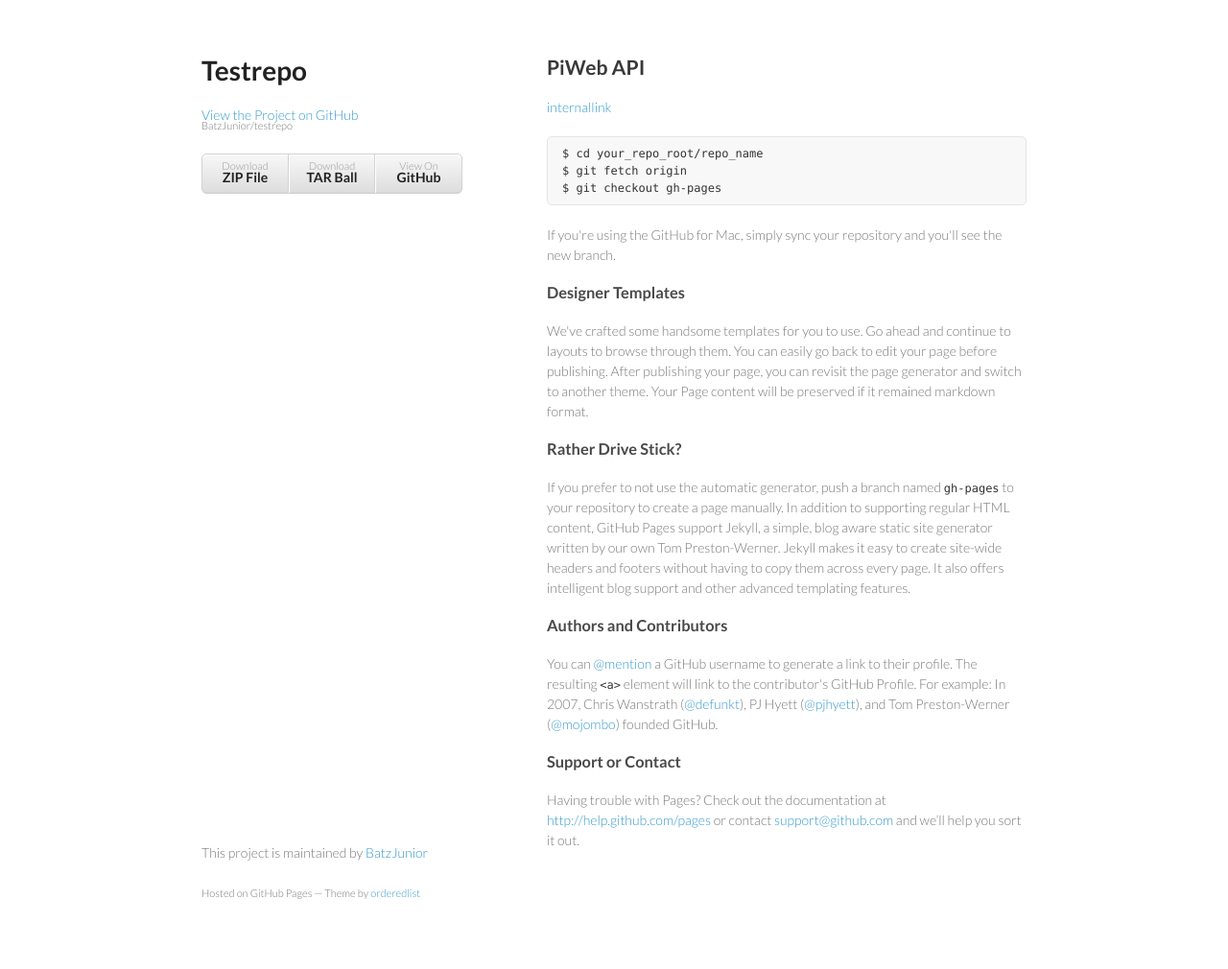
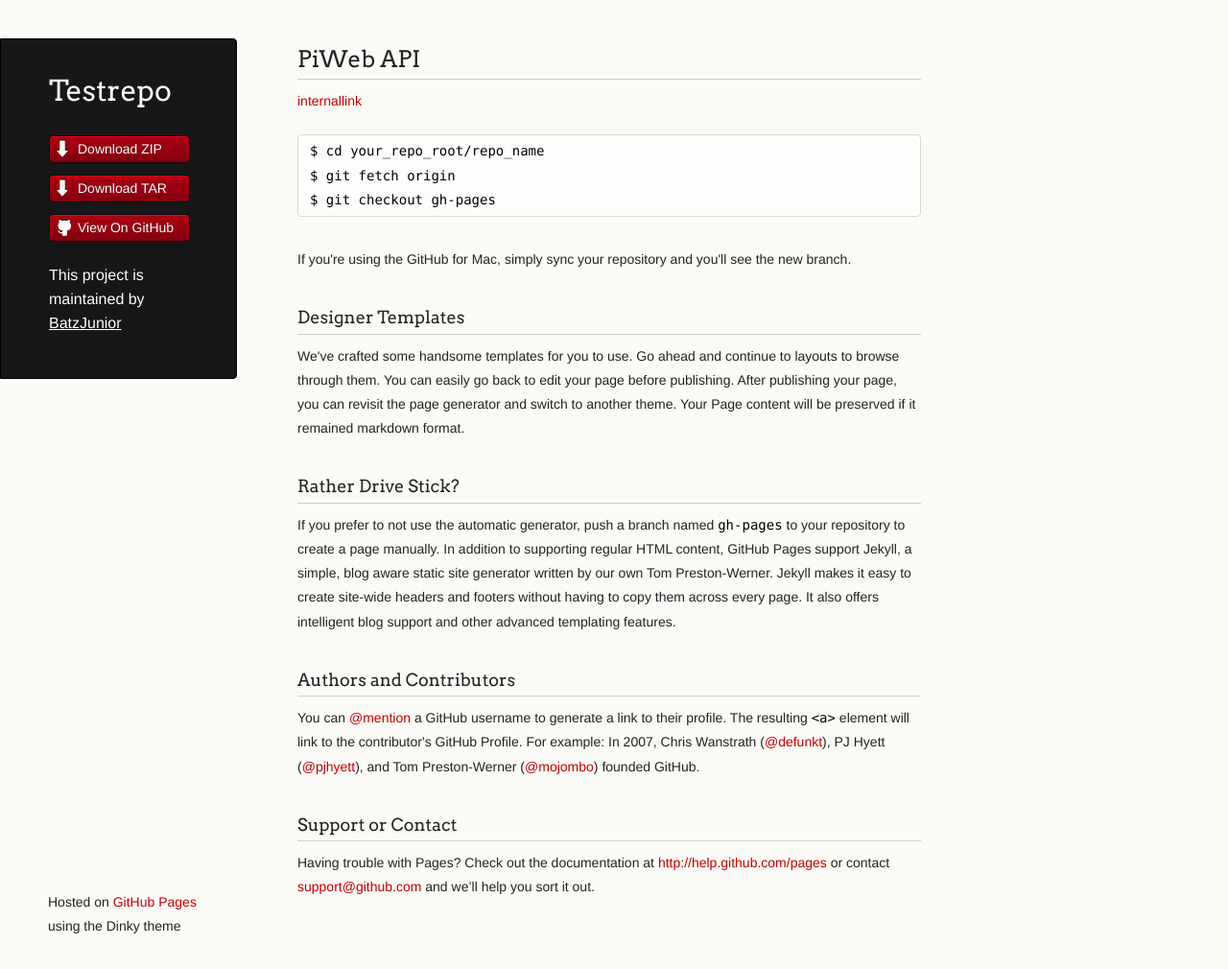
Before and after one commit to BatzJunior/testrepo, a Jekyll site: the page index.html, which Jekyll copies as it is, in a window 1280 px wide and 1010 px high. Shown: the whole window at 96% size. Built offline with Jekyll 4.4.1, drawn with Linux system fonts in a browser that asks for light colours.

```diff
--- a/index.html
+++ b/index.html
@@ -7,6 +7,7 @@
 
     <link rel="stylesheet" href="stylesheets/styles.css">
     <link rel="stylesheet" href="stylesheets/pygment_trac.css">
+    <script src="javascripts/scale.fix.js"></script>
     <meta name="viewport" content="width=device-width, initial-scale=1, user-scalable=no">
     <!--[if lt IE 9]>
     <script src="//html5shiv.googlecode.com/svn/trunk/html5.js"></script>
@@ -15,17 +16,18 @@
   <body>
     <div class="wrapper">
       <header>
-        <h1>Testrepo</h1>
-        <p></p>
+        <h1 class="header">Testrepo</h1>
+        <p class="header"></p>
 
-        <p class="view"><a href="https://github.com/BatzJunior/testrepo">View the Project on GitHub <small>BatzJunior/testrepo</small></a></p>
+        <ul>
+          <li class="download"><a class="buttons" href="https://github.com/BatzJunior/testrepo/zipball/master">Download ZIP</a></li>
+          <li class="download"><a class="buttons" href="https://github.com/BatzJunior/testrepo/tarball/master">Download TAR</a></li>
+          <li><a class="buttons github" href="https://github.com/BatzJunior/testrepo">View On GitHub</a></li>
+        </ul>
+
+        <p class="header">This project is maintained by <a class="header name" href="https://github.com/BatzJunior">BatzJunior</a></p>
 
 
-        <ul>
-          <li><a href="https://github.com/BatzJunior/testrepo/zipball/master">Download <strong>ZIP File</strong></a></li>
-          <li><a href="https://github.com/BatzJunior/testrepo/tarball/master">Download <strong>TAR Ball</strong></a></li>
-          <li><a href="https://github.com/BatzJunior/testrepo">View On <strong>GitHub</strong></a></li>
-        </ul>
       </header>
       <section>
         <h2>
@@ -61,11 +63,10 @@
 <p>Having trouble with Pages? Check out the documentation at <a href="http://help.github.com/pages">http://help.github.com/pages</a> or contact <a href="mailto:support@github.com">support@github.com</a> and we’ll help you sort it out.</p>
       </section>
       <footer>
-        <p>This project is maintained by <a href="https://github.com/BatzJunior">BatzJunior</a></p>
-        <p><small>Hosted on GitHub Pages &mdash; Theme by <a href="https://github.com/orderedlist">orderedlist</a></small></p>
+        <p><small>Hosted on <a href="http://pages.github.com">GitHub Pages</a> using the Dinky theme</small></p>
       </footer>
     </div>
-    <script src="javascripts/scale.fix.js"></script>
+    <!--[if !IE]><script>fixScale(document);</script><![endif]-->
 
   </body>
 </html>
--- a/javascripts/scale.fix.js
+++ b/javascripts/scale.fix.js
@@ -1,17 +1,20 @@
-var metas = document.getElementsByTagName('meta');
-var i;
-if (navigator.userAgent.match(/iPhone/i)) {
-  for (i=0; i<metas.length; i++) {
-    if (metas[i].name == "viewport") {
-      metas[i].content = "width=device-width, minimum-scale=1.0, maximum-scale=1.0";
-    }
-  }
-  document.addEventListener("gesturestart", gestureStart, false);
-}
-function gestureStart() {
-  for (i=0; i<metas.length; i++) {
-    if (metas[i].name == "viewport") {
-      metas[i].content = "width=device-width, minimum-scale=0.25, maximum-scale=1.6";
-    }
-  }
-}
+fixScale = function(doc) {
+
+	var addEvent = 'addEventListener',
+	    type = 'gesturestart',
+	    qsa = 'querySelectorAll',
+	    scales = [1, 1],
+	    meta = qsa in doc ? doc[qsa]('meta[name=viewport]') : [];
+
+	function fix() {
+		meta.content = 'width=device-width,minimum-scale=' + scales[0] + ',maximum-scale=' + scales[1];
+		doc.removeEventListener(type, fix, true);
+	}
+
+	if ((meta = meta[meta.length - 1]) && addEvent in doc) {
+		fix();
+		scales = [.25, 1.6];
+		doc[addEvent](type, fix, true);
+	}
+
+};
--- a/stylesheets/styles.css
+++ b/stylesheets/styles.css
@@ -1,186 +1,336 @@
-@import url(https://fonts.googleapis.com/css?family=Lato:300italic,700italic,300,700);
+@import url(https://fonts.googleapis.com/css?family=Arvo:400,700,400italic);
+
+/* MeyerWeb Reset */
+
+html, body, div, span, applet, object, iframe,
+h1, h2, h3, h4, h5, h6, p, blockquote, pre,
+a, abbr, acronym, address, big, cite, code,
+del, dfn, em, img, ins, kbd, q, s, samp,
+small, strike, strong, sub, sup, tt, var,
+b, u, i, center,
+dl, dt, dd, ol, ul, li,
+fieldset, form, label, legend,
+table, caption, tbody, tfoot, thead, tr, th, td,
+article, aside, canvas, details, embed,
+figure, figcaption, footer, header, hgroup,
+menu, nav, output, ruby, section, summary,
+time, mark, audio, video {
+  margin: 0;
+  padding: 0;
+  border: 0;
+  font: inherit;
+  vertical-align: baseline;
+}
+
+
+/* Base text styles */
 
 body {
-  padding:50px;
-  font:14px/1.5 Lato, "Helvetica Neue", Helvetica, Arial, sans-serif;
-  color:#777;
-  font-weight:300;
+  padding:10px 50px 0 0;
+  font-family:"Helvetica Neue", Helvetica, Arial, sans-serif;
+	font-size: 14px;
+	color: #232323;
+	background-color: #FBFAF7;
+	margin: 0;
+	line-height: 1.8em;
+	-webkit-font-smoothing: antialiased;
+
 }
 
 h1, h2, h3, h4, h5, h6 {
-  color:#222;
-  margin:0 0 20px;
+  color:#232323;
+  margin:36px 0 10px;
 }
 
-p, ul, ol, table, pre, dl {
-  margin:0 0 20px;
+p, ul, ol, table, dl {
+  margin:0 0 22px;
 }
 
 h1, h2, h3 {
-  line-height:1.1;
+	font-family: Arvo, Monaco, serif;
+  line-height:1.3;
+	font-weight: normal;
+}
+
+h1,h2, h3 {
+	display: block;
+	border-bottom: 1px solid #ccc;
+	padding-bottom: 5px;
 }
 
 h1 {
-  font-size:28px;
+	font-size: 30px;
 }
 
 h2 {
-  color:#393939;
+	font-size: 24px;
 }
 
-h3, h4, h5, h6 {
-  color:#494949;
+h3 {
+	font-size: 18px;
+}
+
+h4, h5, h6 {
+	font-family: Arvo, Monaco, serif;
+	font-weight: 700;
 }
 
 a {
-  color:#39c;
-  font-weight:400;
+  color:#C30000;
+  font-weight:200;
   text-decoration:none;
 }
 
-a small {
-  font-size:11px;
-  color:#777;
-  margin-top:-0.6em;
-  display:block;
+a:hover {
+	text-decoration: underline;
 }
 
-.wrapper {
-  width:860px;
-  margin:0 auto;
+a small {
+	font-size: 12px;
+}
+
+em {
+	font-style: italic;
+}
+
+strong {
+  font-weight:700;
+}
+
+ul {
+  list-style: inside;
+  padding-left: 25px;
+}
+
+ol {
+  list-style: decimal inside;
+  padding-left: 20px;
 }
 
 blockquote {
-  border-left:1px solid #e5e5e5;
-  margin:0;
-  padding:0 0 0 20px;
-  font-style:italic;
+  margin: 0;
+  padding: 0 0 0 20px;
+  font-style: italic;
 }
 
+dl, dt, dd, dl p {
+	font-color: #444;
+}
+
+dl dt {
+  font-weight: bold;
+}
+
+dl dd {
+  padding-left: 20px;
+  font-style: italic;
+}
+
+dl p {
+  padding-left: 20px;
+  font-style: italic;
+}
+
+hr {
+  border:0;
+  background:#ccc;
+  height:1px;
+  margin:0 0 24px;
+}
+
+/* Images */
+
+img {
+  position: relative;
+  margin: 0 auto;
+  max-width: 650px;
+  padding: 5px;
+  margin: 10px 0 32px 0;
+  border: 1px solid #ccc;
+}
+
+p img {
+  display: inline;
+  margin: 0;
+  padding: 0;
+  vertical-align: middle;
+  text-align: center;
+  border: none;
+}
+
+/* Code blocks */
+
 code, pre {
-  font-family:Monaco, Bitstream Vera Sans Mono, Lucida Console, Terminal;
-  color:#333;
-  font-size:12px;
+	font-family: Monaco, "Bitstream Vera Sans Mono", "Lucida Console", Terminal, monospace;
+  color:#000;
+  font-size:14px;
 }
 
 pre {
-  padding:8px 15px;
-  background: #f8f8f8;
-  border-radius:5px;
-  border:1px solid #e5e5e5;
-  overflow-x: auto;
+	padding: 4px 12px;
+  background: #FDFEFB;
+  border-radius:4px;
+  border:1px solid #D7D8C8;
+  overflow: auto;
+  overflow-y: hidden;
+	margin-bottom: 32px;
+}
+
+
+/* Tables */
+
+table {
+  width:100%;
 }
 
 table {
-  width:100%;
-  border-collapse:collapse;
+  border: 1px solid #ccc;
+  margin-bottom: 32px;
+  text-align: left;
+ }
+
+th {
+  font-family: 'Arvo', Helvetica, Arial, sans-serif;
+	font-size: 18px;
+	font-weight: normal;
+  padding: 10px;
+  background: #232323;
+  color: #FDFEFB;
+ }
+
+td {
+  padding: 10px;
+	background: #ccc;
+ }
+
+
+/* Wrapper */
+.wrapper {
+  width:960px;
 }
 
-th, td {
-  text-align:left;
-  padding:5px 10px;
-  border-bottom:1px solid #e5e5e5;
+
+/* Header */
+
+header {
+	background-color: #171717;
+	color: #FDFDFB;
+  width:170px;
+  float:left;
+  position:fixed;
+	border: 1px solid #000;
+	-webkit-border-top-right-radius: 4px;
+	-webkit-border-bottom-right-radius: 4px;
+	-moz-border-radius-topright: 4px;
+	-moz-border-radius-bottomright: 4px;
+	border-top-right-radius: 4px;
+	border-bottom-right-radius: 4px;
+	padding: 34px 25px 22px 50px;
+	margin: 30px 25px 0 0;
+	-webkit-font-smoothing: antialiased;
 }
 
-dt {
-  color:#444;
-  font-weight:700;
+p.header {
+	font-size: 16px;
 }
 
-th {
-  color:#444;
+h1.header {
+	font-family: Arvo, sans-serif;
+	font-size: 30px;
+	font-weight: 300;
+	line-height: 1.3em;
+	border-bottom: none;
+	margin-top: 0;
 }
 
-img {
-  max-width:100%;
+
+h1.header, a.header, a.name, header a{
+	color: #fff;
 }
 
-header {
-  width:270px;
-  float:left;
-  position:fixed;
+a.header {
+	text-decoration: underline;
+}
+
+a.name {
+	white-space: nowrap;
 }
 
 header ul {
   list-style:none;
-  height:40px;
-
   padding:0;
-
-  background: #eee;
-  background: -moz-linear-gradient(top, #f8f8f8 0%, #dddddd 100%);
-  background: -webkit-gradient(linear, left top, left bottom, color-stop(0%,#f8f8f8), color-stop(100%,#dddddd));
-  background: -webkit-linear-gradient(top, #f8f8f8 0%,#dddddd 100%);
-  background: -o-linear-gradient(top, #f8f8f8 0%,#dddddd 100%);
-  background: -ms-linear-gradient(top, #f8f8f8 0%,#dddddd 100%);
-  background: linear-gradient(top, #f8f8f8 0%,#dddddd 100%);
-
-  border-radius:5px;
-  border:1px solid #d2d2d2;
-  box-shadow:inset #fff 0 1px 0, inset rgba(0,0,0,0.03) 0 -1px 0;
-  width:270px;
 }
 
 header li {
-  width:89px;
-  float:left;
-  border-right:1px solid #d2d2d2;
-  height:40px;
+	list-style-type: none;
+  width:132px;
+  height:15px;
+	margin-bottom: 12px;
+	line-height: 1em;
+	padding: 6px 6px 6px 7px;
+
+	background: #AF0011;
+	background: -moz-linear-gradient(top, #AF0011 0%, #820011 100%);
+  background: -webkit-gradient(linear, left top, left bottom, color-stop(0%,#f8f8f8), color-stop(100%,#dddddd));
+  background: -webkit-linear-gradient(top, #AF0011 0%,#820011 100%);
+  background: -o-linear-gradient(top, #AF0011 0%,#820011 100%);
+  background: -ms-linear-gradient(top, #AF0011 0%,#820011 100%);
+  background: linear-gradient(top, #AF0011 0%,#820011 100%);
+
+	border-radius:4px;
+  border:1px solid #0D0D0D;
+
+	-webkit-box-shadow: inset 0px 1px 1px 0 rgba(233,2,38, 1);
+	box-shadow: inset 0px 1px 1px 0 rgba(233,2,38, 1);
+
 }
 
-header ul a {
-  line-height:1;
-  font-size:11px;
-  color:#999;
-  display:block;
-  text-align:center;
-  padding-top:6px;
-  height:40px;
+header li:hover {
+	background: #C3001D;
+	background: -moz-linear-gradient(top, #C3001D 0%, #950119 100%);
+  background: -webkit-gradient(linear, left top, left bottom, color-stop(0%,#f8f8f8), color-stop(100%,#dddddd));
+  background: -webkit-linear-gradient(top, #C3001D 0%,#950119 100%);
+  background: -o-linear-gradient(top, #C3001D 0%,#950119 100%);
+  background: -ms-linear-gradient(top, #C3001D 0%,#950119 100%);
+  background: linear-gradient(top, #C3001D 0%,#950119 100%);
 }
 
-strong {
-  color:#222;
-  font-weight:700;
+a.buttons {
+	-webkit-font-smoothing: antialiased;
+	background: url(../images/arrow-down.png) no-repeat;
+	font-weight: normal;
+	text-shadow: rgba(0, 0, 0, 0.4) 0 -1px 0;
+	padding: 2px 2px 2px 22px;
+	height: 30px;
 }
 
-header ul li + li {
-  width:88px;
-  border-left:1px solid #fff;
+a.github {
+	background: url(../images/octocat-small.png) no-repeat 1px;
 }
 
-header ul li + li + li {
-  border-right:none;
-  width:89px;
+a.buttons:hover {
+	color: #fff;
+	text-decoration: none;
 }
 
-header ul a strong {
-  font-size:14px;
-  display:block;
-  color:#222;
-}
+
+/* Section - for main page content */
 
 section {
-  width:500px;
+  width:650px;
   float:right;
   padding-bottom:50px;
 }
 
-small {
-  font-size:11px;
-}
 
-hr {
-  border:0;
-  background:#e5e5e5;
-  height:1px;
-  margin:0 0 20px;
-}
+/* Footer */
 
 footer {
-  width:270px;
+  width:170px;
   float:left;
   position:fixed;
-  bottom:50px;
+  bottom:10px;
+	padding-left: 50px;
 }
 
 @media print, screen and (max-width: 960px) {
@@ -196,14 +346,18 @@
     width:auto;
   }
 
+	footer {
+		border-top: 1px solid #ccc;
+		margin:0 84px 0 50px;
+		padding:0;
+	}
+
   header {
     padding-right:320px;
   }
 
   section {
-    border:1px solid #e5e5e5;
-    border-width:1px 0;
-    padding:20px 0;
+    padding:20px 84px 20px 50px;
     margin:0 0 20px;
   }
 
@@ -213,8 +367,8 @@
 
   header ul {
     position:absolute;
-    right:50px;
-    top:52px;
+    right:130px;
+    top:84px;
   }
 }
 
@@ -224,26 +378,38 @@
   }
 
   header {
-    padding:0;
+    padding:10px 20px 0;
+		margin-right: 0;
   }
+
+	section {
+    padding:10px 0 10px 20px;
+    margin:0 0 30px;
+  }
+
+	footer {
+		margin: 0 0 0 30px;
+	}
 
   header ul, header p.view {
     position:static;
   }
-
-  pre, code {
-    word-wrap:normal;
-  }
 }
 
 @media print, screen and (max-width: 480px) {
-  body {
-    padding:15px;
+
+  header ul li.download {
+    display:none;
   }
 
-  header ul {
-    display:none;
-  }
+	footer {
+		margin: 0 0 0 20px;
+	}
+
+	footer a{
+		display:block;
+	}
+
 }
 
 @media print {
```
